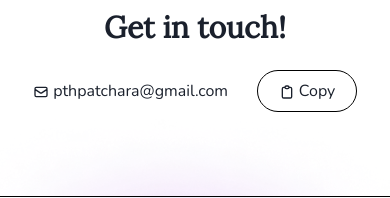
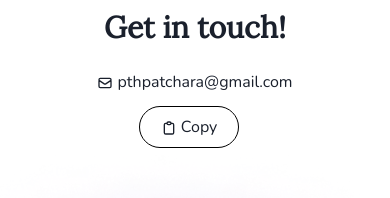
Before and after one commit to thianp/portfolio-web, a React (Create React App) app: page / in a window 390 px wide. Shown: the part 3154-3352 px from the top of the page. Built offline with nearby package versions, Linux system fonts and the light colour scheme.

Commit message:
fix: layout for very narrow screens

```diff
--- a/public/index.html
+++ b/public/index.html
@@ -9,7 +9,7 @@
     <meta name="theme-color" content="#000000" />
     <meta
       name="description"
-      content="Web site created using create-react-app"
+      content="Aspiring frontend developer with full stack project experience using React JS and Node JS"
     />
     <link rel="apple-touch-icon" href="%PUBLIC_URL%/logo192.png" />
     <!--
@@ -26,7 +26,7 @@
       work correctly both with client-side routing and a non-root public URL.
       Learn how to configure a non-root public URL by running `npm run build`.
     -->
-    <title>React App</title>
+    <title>Thian Patcharaprakiti</title>
   </head>
   <body>
     <noscript>You need to enable JavaScript to run this app.</noscript>
--- a/src/components/layout/Footer.js
+++ b/src/components/layout/Footer.js
@@ -1,7 +1,7 @@
 export default function Footer() {
   return (
     <div className="py-[40px] grid justify-items-center">
-      <div>Developed & Maintained by Thian Patcharaprakiti</div>
+      <div className="text-center">Developed & Maintained by Thian Patcharaprakiti</div>
       <div>
         <a href="https://github.com/thianp">Github</a>{" "}·{" "}
         <a href="https://www.linkedin.com/in/thian-patcharaprakiti-367bb017a/">
--- a/src/components/sections/Contact.js
+++ b/src/components/sections/Contact.js
@@ -30,12 +30,12 @@ export default function Contact() {
       <a id="contact"></a>
       <div className="grid justify-items-center">
       <h2>Get in touch!</h2>
-        <div className="grid grid-cols-3 content-center gap-[12px] my-[20px]">
+        <div className="grid grid-cols-1 sm:grid-cols-3 content-center gap-[12px] my-[20px]">
           <span className="col-span-2 self-center">
             <MailIcon className="w-4 h-4 inline-block" /> pthpatchara@gmail.com
           </span>
           <button
-            className="rounded-full p-[8px] content-between w-[100px]"
+            className="rounded-full p-[8px] content-between w-[100px] place-self-center"
             onClick={() => handleCopyClick("pthpatchara@gmail.com")}
           >
             <span>
--- a/src/index.css
+++ b/src/index.css
@@ -65,7 +65,7 @@ button {
   animation: spin 5s linear infinite;
 }
 
-@media (max-width: 768px) {
+@media (max-width: 800px) {
   h1 {
     font-size: 50px !important;
   }
```
Also changed, not shown: 1 other file (tests, documents, lock files or other folders).
